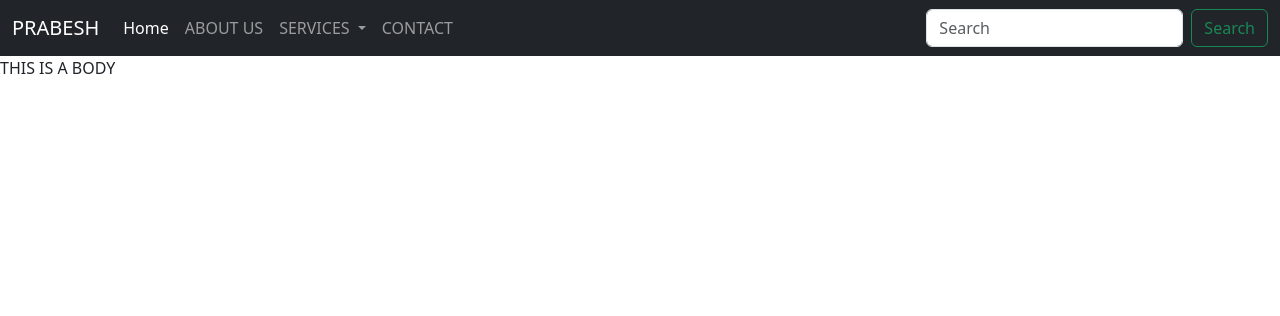
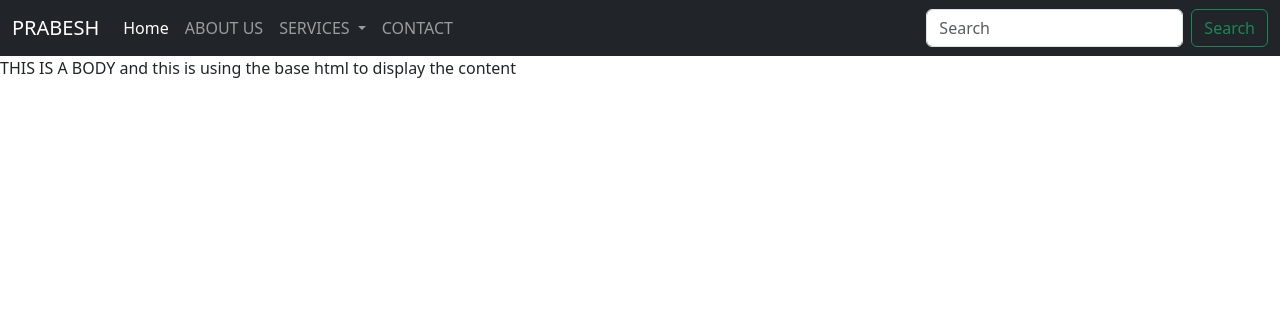
Before and after one commit to prabesh0000/django, a Django app: page / in a window 1280 px wide. Shown: the top 316 px of the page. Run offline with Django 5.2, Linux system fonts and the light colour scheme.

Commit message:
Update index.html

```diff
--- a/mysite/templates/index.html
+++ b/mysite/templates/index.html
@@ -3,5 +3,5 @@
 {% block title %} HOME {% endblock title %}
 
 {% block body %}
-THIS IS A BODY
+THIS IS A BODY and this is using the base html to display the content
 {% endblock body %}
```
